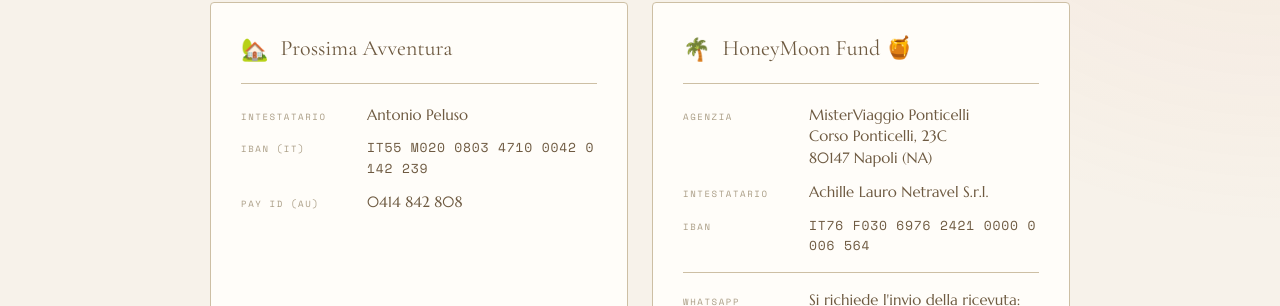
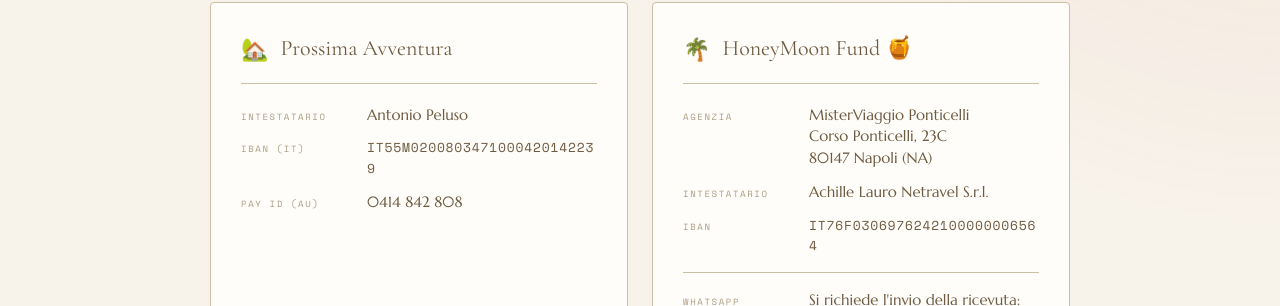
Before and after one commit to BigMones/wed_rsvp_rob, a React (Vite) app: page / in a window 1280 px wide. Shown: the part 5579-5885 px from the top of the page. Built offline with nearby package versions, Linux system fonts and the light colour scheme; no server answers.

Commit message:
Format IBAN strings by removing spaces
Removed spaces from IBAN strings for formatting consistency.

```diff
--- a/src/components/Registry.jsx
+++ b/src/components/Registry.jsx
@@ -35,7 +35,7 @@
             </div>
             <div className="ro-row">
               <span className="ro-lab">IBAN {t('(IT)', '(IT)')}</span>
-              <span className="ro-iban">IT55 M020 0803 4710 0042 0142 239</span>
+              <span className="ro-iban">IT55M0200803471000420142239</span>
             </div>
             <div className="ro-row">
               <span className="ro-lab">PAY ID {t('(AU)', '(AU)')}</span>
@@ -62,7 +62,7 @@
             </div>
             <div className="ro-row">
               <span className="ro-lab">IBAN</span>
-              <span className="ro-iban">IT76 F030 6976 2421 0000 0006 564</span>
+              <span className="ro-iban">IT76F0306976242100000006564</span>
             </div>
             <div className="ro-row ro-row--full">
               <span className="ro-lab">WhatsApp</span>
```
